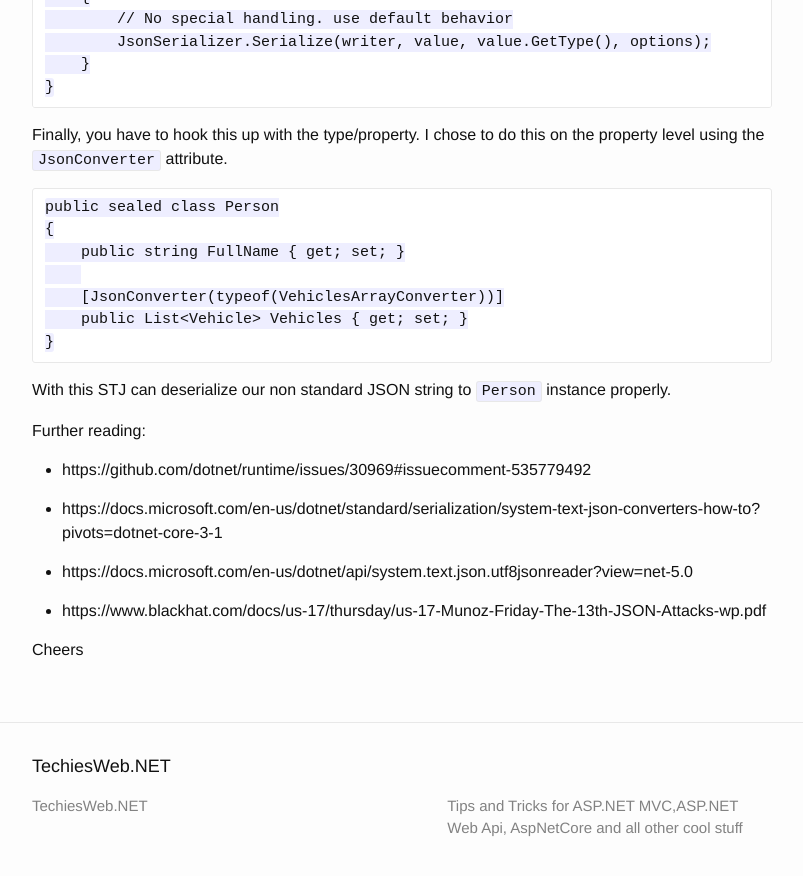
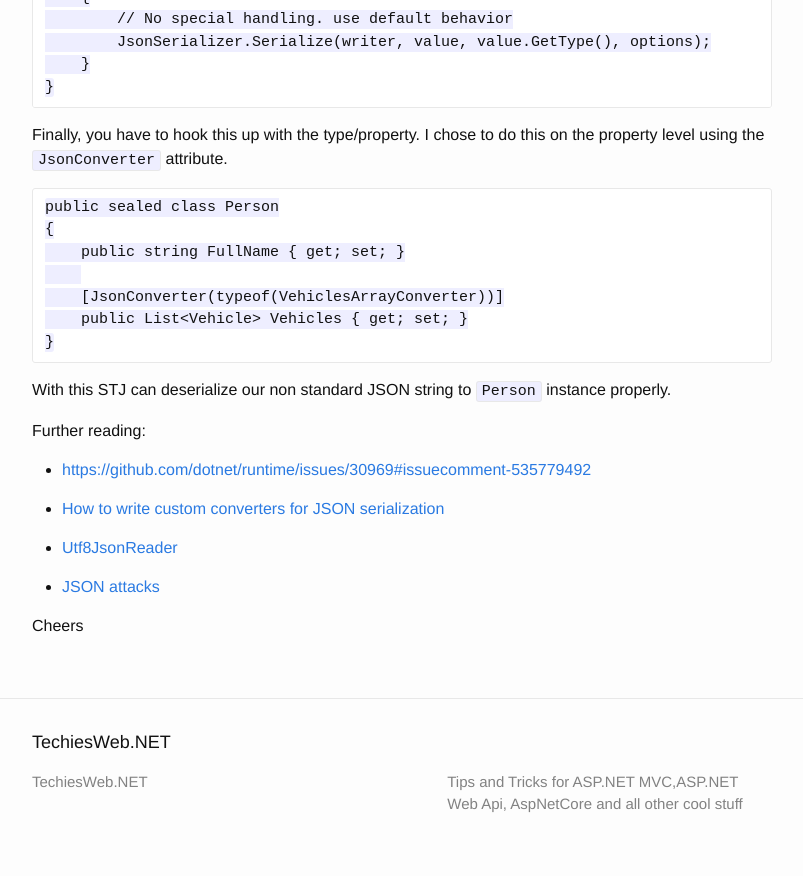
Before and after one commit to kshyju/techiesweb.net, a Jekyll site: the page built from _posts/2021-04-24-system_text_json-deserialize-json-array-in-type-and-value-format.md, in a window 1280 px wide and 900 px high, scrolled down 3578 px. Shown: the top 876 px of the window, without its empty margins (238-1041 px from the left). Built offline with Jekyll 4.4.1, drawn with Linux system fonts in a browser that asks for light colours.

Commit message:
Fixed links for further reading

```diff
--- a/_posts/2021-04-24-system_text_json-deserialize-json-array-in-type-and-value-format.md
+++ b/_posts/2021-04-24-system_text_json-deserialize-json-array-in-type-and-value-format.md
@@ -157,13 +157,13 @@ With this STJ can deserialize our non standard JSON string to `Person` instance
 Further reading:
 
 
-* https://github.com/dotnet/runtime/issues/30969#issuecomment-535779492
+* [https://github.com/dotnet/runtime/issues/30969#issuecomment-535779492](https://github.com/dotnet/runtime/issues/30969#issuecomment-535779492)
 
-* https://docs.microsoft.com/en-us/dotnet/standard/serialization/system-text-json-converters-how-to?pivots=dotnet-core-3-1
+* [How to write custom converters for JSON serialization](https://docs.microsoft.com/en-us/dotnet/standard/serialization/system-text-json-converters-how-to?pivots=dotnet-core-3-1)
 
-* https://docs.microsoft.com/en-us/dotnet/api/system.text.json.utf8jsonreader?view=net-5.0
+* [Utf8JsonReader](https://docs.microsoft.com/en-us/dotnet/api/system.text.json.utf8jsonreader?view=net-5.0)
 
-* https://www.blackhat.com/docs/us-17/thursday/us-17-Munoz-Friday-The-13th-JSON-Attacks-wp.pdf
+* [JSON attacks](https://www.blackhat.com/docs/us-17/thursday/us-17-Munoz-Friday-The-13th-JSON-Attacks-wp.pdf)
 
 
 Cheers
```
